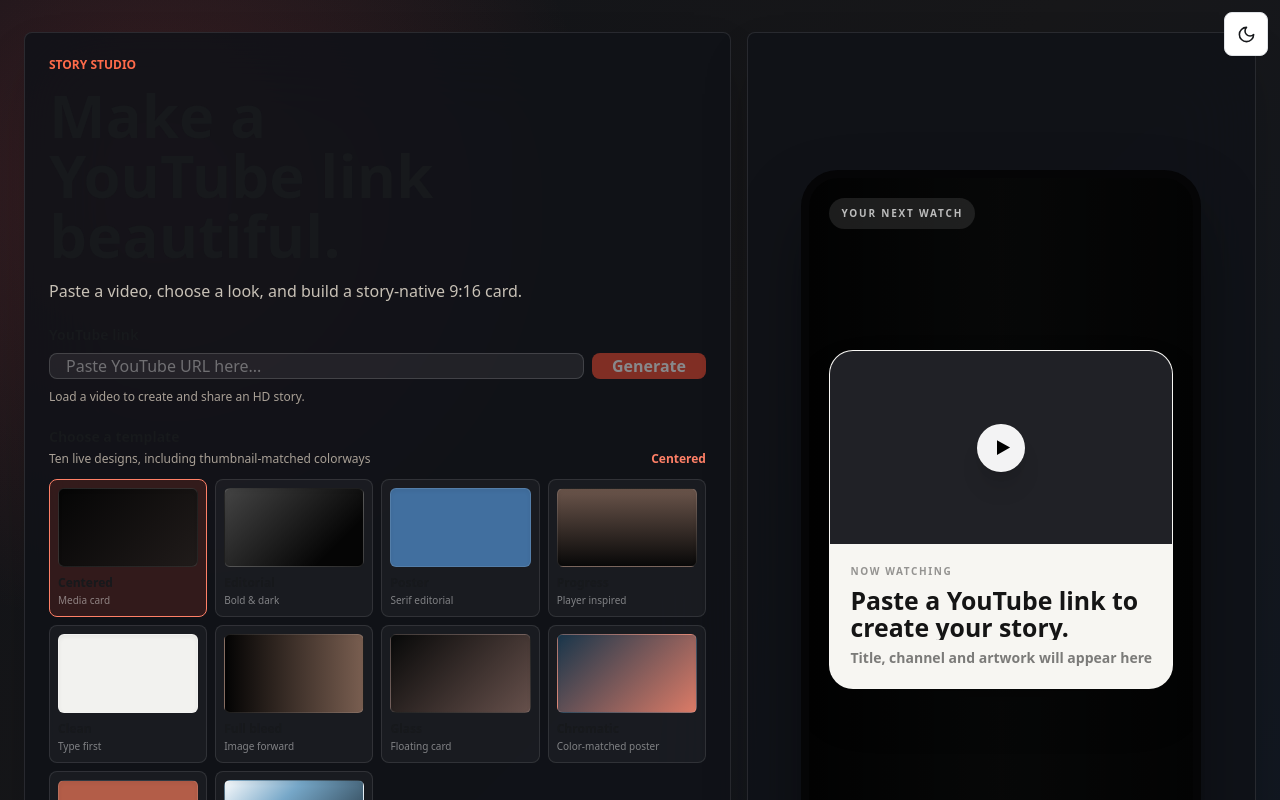
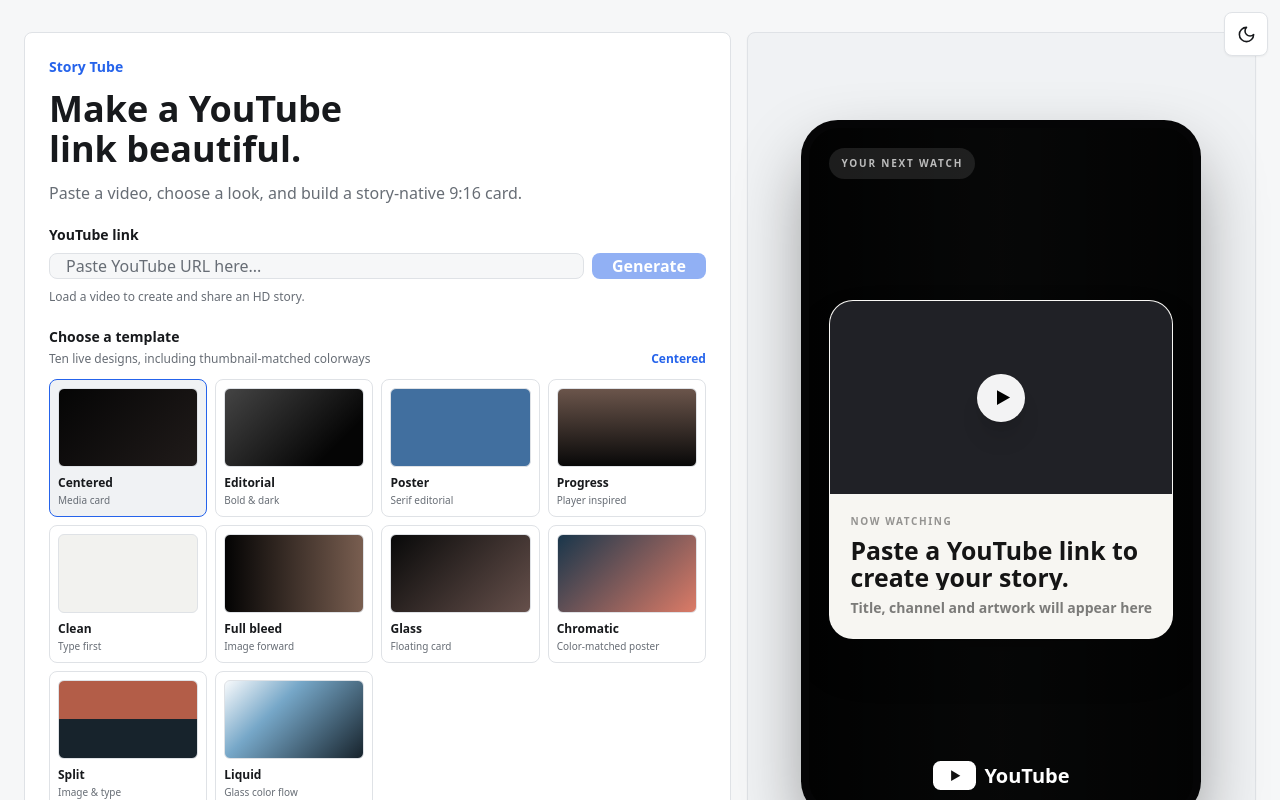
Before and after one commit to spicy-samson/story-tube, a Nuxt app: page / in a window 1280 px wide. Shown: the top 800 px of the page. Built offline with nearby package versions, Linux system fonts and the light colour scheme.

Commit message:
style: simplify the home workspace

```diff
--- a/components/story/StoryTemplateCarousel.vue
+++ b/components/story/StoryTemplateCarousel.vue
@@ -1,7 +1,7 @@
 <template>
   <div class="grid w-full min-w-0 gap-4">
     <div
-      class="grid touch-pan-y place-items-center rounded-lg outline-none focus-visible:ring-2 focus-visible:ring-[#ff8067] lg:touch-auto"
+      class="grid touch-pan-y place-items-center rounded-lg outline-none focus-visible:ring-2 focus-visible:ring-[var(--app-accent)] lg:touch-auto"
       role="region"
       :aria-label="carouselLabel"
       tabindex="0"
@@ -27,7 +27,7 @@
       <div class="grid grid-cols-[3rem_minmax(0,1fr)_3rem] items-center gap-3">
         <button
           type="button"
-          class="grid size-12 place-items-center rounded-full border border-white/15 bg-white/[0.06] text-white transition hover:border-white/35 hover:bg-white/[0.1] focus:outline-none focus:ring-2 focus:ring-[#ff8067]"
+          class="grid size-12 place-items-center rounded-full border border-[var(--app-border)] bg-[var(--app-surface)] text-[var(--app-text)] transition hover:bg-[var(--app-surface-raised)] focus:outline-none focus:ring-2 focus:ring-[var(--app-accent)]"
           aria-label="Previous story template"
           title="Previous template"
           @click="showPreviousTemplate"
@@ -36,15 +36,15 @@
         </button>
 
         <div class="min-w-0 text-center" aria-live="polite">
-          <p class="truncate text-sm font-extrabold text-white">{{ selectedTemplate.name }}</p>
-          <p class="mt-0.5 text-xs text-white/50">
+          <p class="truncate text-sm font-semibold text-[var(--app-text)]">{{ selectedTemplate.name }}</p>
+          <p class="mt-0.5 text-xs text-[var(--app-muted)]">
             {{ selectedTemplateIndex + 1 }} / {{ STORY_TEMPLATES.length }}
           </p>
         </div>
 
         <button
           type="button"
-          class="grid size-12 place-items-center rounded-full border border-white/15 bg-white/[0.06] text-white transition hover:border-white/35 hover:bg-white/[0.1] focus:outline-none focus:ring-2 focus:ring-[#ff8067]"
+          class="grid size-12 place-items-center rounded-full border border-[var(--app-border)] bg-[var(--app-surface)] text-[var(--app-text)] transition hover:bg-[var(--app-surface-raised)] focus:outline-none focus:ring-2 focus:ring-[var(--app-accent)]"
           aria-label="Next story template"
           title="Next template"
           @click="showNextTemplate"
@@ -58,7 +58,7 @@
           v-for="(template, index) in STORY_TEMPLATES"
           :key="template.id"
           type="button"
-          class="group grid min-h-8 place-items-center rounded-sm focus:outline-none focus:ring-2 focus:ring-[#ff8067]"
+          class="group grid min-h-8 place-items-center rounded-sm focus:outline-none focus:ring-2 focus:ring-[var(--app-accent)]"
           :aria-label="`Choose ${template.name} template`"
           :aria-current="index === selectedTemplateIndex ? 'true' : undefined"
           @click="selectTemplate(index)"
@@ -66,8 +66,8 @@
           <span
             class="h-1.5 w-full rounded-full transition"
             :class="index === selectedTemplateIndex
-              ? 'bg-[#ff6b4a]'
-              : 'bg-white/15 group-hover:bg-white/35'"
+              ? 'bg-[var(--app-accent)]'
+              : 'bg-[var(--app-border)] group-hover:bg-[var(--app-muted)]'"
             aria-hidden="true"
           />
         </button>
--- a/pages/index.vue
+++ b/pages/index.vue
@@ -1,22 +1,22 @@
 <template>
-  <main class="min-h-screen bg-[radial-gradient(circle_at_12%_18%,rgba(247,78,80,0.18),transparent_28rem),linear-gradient(135deg,#111318_0%,#171719_46%,#101722_100%)] px-3 py-5 sm:px-6 lg:grid lg:place-items-center lg:py-8">
+  <main class="min-h-screen bg-[var(--app-canvas)] px-3 pb-5 pt-16 text-[var(--app-text)] transition-colors sm:px-6 lg:grid lg:place-items-center lg:py-8">
     <section
       class="mx-auto grid w-full max-w-[1240px] min-w-0 gap-4 lg:grid-cols-[minmax(0,1fr)_minmax(22rem,0.72fr)]"
       aria-labelledby="workspace-title"
     >
-      <div class="flex min-w-0 flex-col gap-5 rounded-lg border border-white/10 bg-[#101218]/85 p-4 shadow-2xl backdrop-blur-2xl sm:p-6">
+      <div class="flex min-w-0 flex-col gap-5 rounded-lg border border-[var(--app-border)] bg-[var(--app-surface)] p-4 sm:p-6">
         <div class="space-y-3">
-          <p class="text-xs font-extrabold uppercase text-[#ff6b4a]">Story studio</p>
-          <h1 id="workspace-title" class="max-w-[12ch] break-words text-4xl font-black leading-[0.96] sm:text-6xl">
+          <p class="text-sm font-semibold text-[var(--app-accent)]">Story Tube</p>
+          <h1 id="workspace-title" class="max-w-[16ch] break-words text-3xl font-bold leading-tight sm:text-4xl">
             Make a YouTube link beautiful.
           </h1>
-          <p class="max-w-2xl text-base leading-7 text-[#c8c1b6]">
+          <p class="max-w-2xl text-sm leading-6 text-[var(--app-muted)] sm:text-base">
             Paste a video, choose a look, and build a story-native 9:16 card.
           </p>
         </div>
 
         <form class="grid gap-2" aria-label="YouTube story maker input" @submit.prevent="fetchMetadata">
-          <label for="video-url" class="text-sm font-bold">YouTube link</label>
+          <label for="video-url" class="text-sm font-semibold">YouTube link</label>
           <div class="grid min-w-0 gap-2 sm:grid-cols-[minmax(0,1fr)_auto]">
             <input
               id="video-url"
@@ -25,13 +25,13 @@
               inputmode="url"
               placeholder="Paste YouTube URL here..."
               autocomplete="off"
-              class="min-h-13 min-w-0 rounded-lg border border-white/15 bg-white/[0.07] px-4 text-white outline-none transition placeholder:text-white/35 focus:border-[#ff6b4a] focus:ring-2 focus:ring-[#ff6b4a]/20"
+              class="min-h-13 min-w-0 rounded-lg border border-[var(--app-border)] bg-[var(--app-canvas)] px-4 text-[var(--app-text)] outline-none transition placeholder:text-[var(--app-muted)] focus:border-[var(--app-accent)] focus:ring-2 focus:ring-[var(--app-accent)]/20"
               :aria-invalid="Boolean(errorMessage)"
               aria-describedby="metadata-status"
             >
             <button
               type="submit"
-              class="min-h-13 rounded-lg bg-[#f04b32] px-5 font-extrabold text-white transition hover:bg-[#ff5b40] focus:outline-none focus:ring-2 focus:ring-[#ff8a72] disabled:opacity-50"
+              class="min-h-13 rounded-lg bg-[var(--app-accent)] px-5 font-semibold text-[var(--app-accent-text)] transition hover:bg-[var(--app-accent-hover)] focus:outline-none focus:ring-2 focus:ring-[var(--app-accent)] disabled:opacity-50"
               :disabled="isGenerateDisabled"
             >
               {{ pending ? 'Loading...' : 'Generate' }}
@@ -40,7 +40,7 @@
           <p
             id="metadata-status"
             class="text-xs leading-5"
-            :class="errorMessage ? 'text-[#ffb6a7]' : metadata ? 'text-[#b9f6cf]' : 'text-[#a9a096]'"
+            :class="errorMessage ? 'text-[var(--app-error)]' : metadata ? 'text-[var(--app-success)]' : 'text-[var(--app-muted)]'"
             role="status"
             aria-live="polite"
           >
@@ -51,10 +51,10 @@
         <div class="hidden gap-3 lg:grid" aria-label="Story template picker">
           <div class="flex flex-wrap items-end justify-between gap-2">
             <div>
-              <h2 class="text-sm font-extrabold">Choose a template</h2>
-              <p class="mt-1 text-xs text-[#a9a096]">Ten live designs, including thumbnail-matched colorways</p>
+              <h2 class="text-sm font-semibold">Choose a template</h2>
+              <p class="mt-1 text-xs text-[var(--app-muted)]">Ten live designs, including thumbnail-matched colorways</p>
             </div>
-            <span class="text-xs font-bold text-[#ff8067]">{{ selectedTemplateName }}</span>
+            <span class="text-xs font-semibold text-[var(--app-accent)]">{{ selectedTemplateName }}</span>
           </div>
 
           <div class="grid grid-cols-2 gap-2 sm:grid-cols-3 xl:grid-cols-4">
@@ -62,20 +62,20 @@
               v-for="template in STORY_TEMPLATES"
               :key="template.id"
               type="button"
-              class="group min-w-0 rounded-lg border p-2 text-left transition focus:outline-none focus:ring-2 focus:ring-[#ff8067]"
+              class="group min-w-0 rounded-lg border p-2 text-left transition focus:outline-none focus:ring-2 focus:ring-[var(--app-accent)]"
               :class="selectedTemplate === template.id
-                ? 'border-[#ff8067] bg-[#f04b32]/15'
-                : 'border-white/10 bg-white/[0.04] hover:border-white/30 hover:bg-white/[0.07]'"
+                ? 'border-[var(--app-accent)] bg-[var(--app-surface-raised)]'
+                : 'border-[var(--app-border)] bg-[var(--app-surface)] hover:bg-[var(--app-surface-raised)]'"
               :aria-pressed="selectedTemplate === template.id"
               @click="selectedTemplate = template.id"
             >
               <span
-                class="mb-2 block aspect-[16/9] rounded-md border border-white/10 shadow-inner"
+                class="mb-2 block aspect-[16/9] rounded-md border border-[var(--app-border)]"
                 :style="{ background: template.swatchBackground }"
                 aria-hidden="true"
               />
-              <span class="block truncate text-xs font-extrabold">{{ template.name }}</span>
-              <span class="mt-0.5 block truncate text-[10px] text-white/45">{{ template.description }}</span>
+              <span class="block truncate text-xs font-semibold">{{ template.name }}</span>
+              <span class="mt-0.5 block truncate text-[10px] text-[var(--app-muted)]">{{ template.description }}</span>
             </button>
           </div>
         </div>
@@ -83,13 +83,13 @@
         <div class="mt-auto hidden gap-2 lg:grid" aria-label="Story sharing actions">
           <button
             type="button"
-            class="min-h-13 rounded-lg bg-[#f04b32] px-5 font-extrabold text-white transition hover:bg-[#ff5b40] focus:outline-none focus:ring-2 focus:ring-[#ff8a72] disabled:opacity-45"
+            class="min-h-13 rounded-lg bg-[var(--app-accent)] px-5 font-semibold text-[var(--app-accent-text)] transition hover:bg-[var(--app-accent-hover)] focus:outline-none focus:ring-2 focus:ring-[var(--app-accent)] disabled:opacity-45"
             :disabled="!metadata || pending"
             @click="openSharePage"
           >
             Share Story
           </button>
-          <p class="text-xs leading-5 text-[#a9a096]">
+          <p class="text-xs leading-5 text-[var(--app-muted)]">
             Get a clean or QR story, then paste the copied link into Instagram's Link Sticker.
           </p>
         </div>
@@ -97,7 +97,7 @@
 
       <div
         ref="mobileResultSection"
-        class="grid min-h-[34rem] min-w-0 content-center gap-5 rounded-lg border border-white/10 bg-[#101218]/85 p-3 shadow-2xl backdrop-blur-2xl sm:p-4"
+        class="grid min-h-[34rem] min-w-0 content-center gap-5 rounded-lg border border-[var(--app-border)] bg-[var(--app-surface-raised)] p-3 shadow-sm sm:p-4"
       >
         <StoryTemplateCarousel
           v-model="selectedTemplate"
@@ -113,13 +113,13 @@
         >
           <button
             type="button"
-            class="min-h-13 rounded-lg bg-[#f04b32] px-5 font-extrabold text-white transition hover:bg-[#ff5b40] focus:outline-none focus:ring-2 focus:ring-[#ff8a72] disabled:opacity-45"
+            class="min-h-13 rounded-lg bg-[var(--app-accent)] px-5 font-semibold text-[var(--app-accent-text)] transition hover:bg-[var(--app-accent-hover)] focus:outline-none focus:ring-2 focus:ring-[var(--app-accent)] disabled:opacity-45"
             :disabled="pending"
             @click="openSharePage"
           >
             Share Story
           </button>
-          <p class="text-center text-xs leading-5 text-[#a9a096]">
+          <p class="text-center text-xs leading-5 text-[var(--app-muted)]">
             {{ selectedTemplateName }} is ready to share.
           </p>
         </div>
@@ -195,7 +195,6 @@
   if (!metadata.value) return
 
   try {
-    console.log('triggered');
     await navigator.clipboard.writeText(metadata.value.canonicalUrl)
   } catch (error) {
     console.info('Clipboard copy was unavailable before navigation:', error)
```
